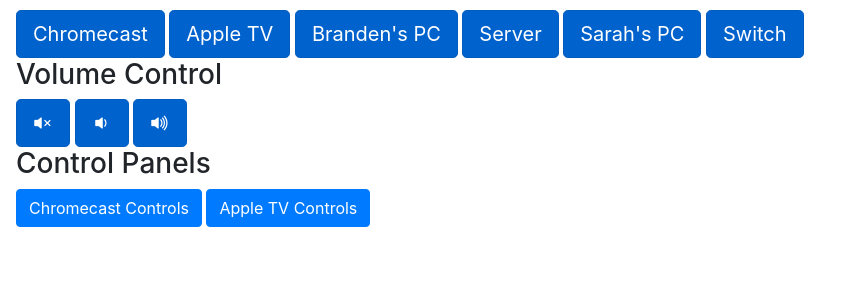
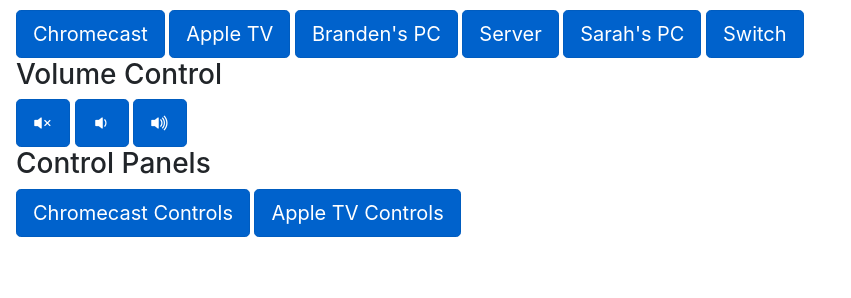
Before and after one commit to BrandenEsses/crestron-remote, a Flask app: page /living_room in a window 1280 px wide. Shown: the part 160-458 px from the top of the page, without its empty margins (0-851 px from the left). Run offline with Flask 3, Linux system fonts and the light colour scheme; some libraries are stand-ins or nearby versions.

Commit message:
Style adjustment

```diff
--- a/templates/rooms/living_room.html
+++ b/templates/rooms/living_room.html
@@ -15,7 +15,7 @@
             <button class='btn btn-primary btn-lg active' id='soundbar_vol_down' onClick="reply_click(this.id)"><i class="bi bi-volume-down-fill"></i></button>
             <button class='btn btn-primary btn-lg active' id='soundbar_vol_up' onClick="reply_click(this.id)"><i class="bi bi-volume-up-fill"></i></button>
 <h3>Control Panels</h3>
-<button type="button" class="btn btn-primary" data-toggle="modal" data-target="#chromecastModal">
+<button type="button" class="btn btn-primary btn-lg active" data-toggle="modal" data-target="#chromecastModal">
   Chromecast Controls
 </button>
 
@@ -50,7 +50,7 @@
 </div>
 </div>
 
-<button type="button" class="btn btn-primary" data-toggle="modal" data-target="#appleTVModal">
+<button type="button" class="btn btn-primary btn-lg active" data-toggle="modal" data-target="#appleTVModal">
   Apple TV Controls
 </button>
 
```
